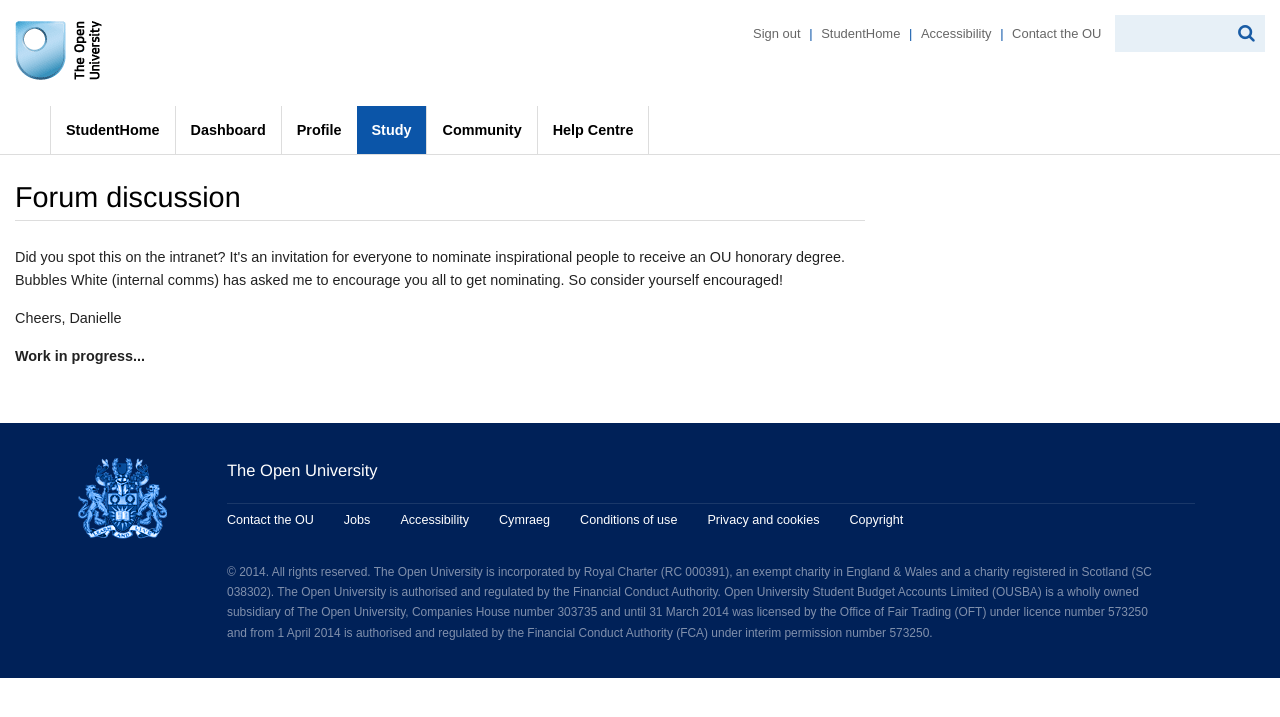
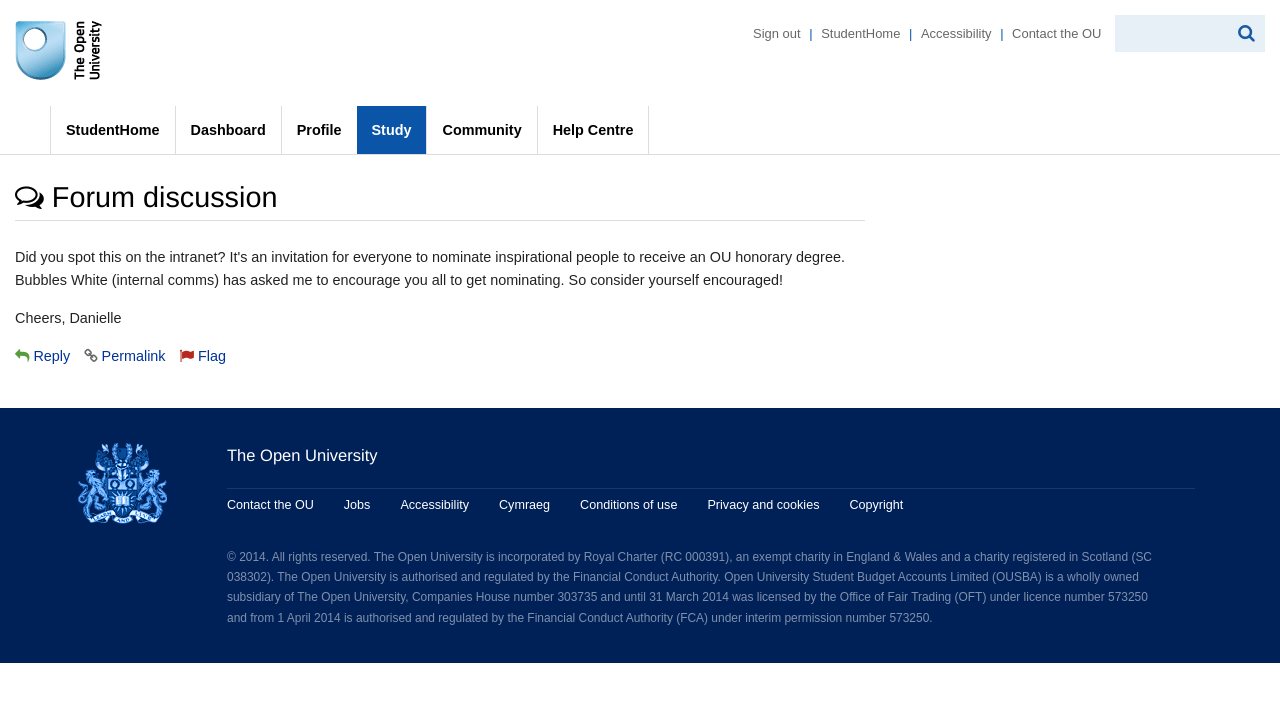
Before and after one commit to the-open-university/student-theme-framework, a Jekyll site: the page built from example-pages-forum-discussion.html, in a window 1280 px wide. Shown: the top 717 px of the page. Built offline with Jekyll 4.4.1, drawn with Linux system fonts in a browser that asks for light colours; nearby versions of some CDN libraries.

Commit message:
forum discussion page work in prog

```diff
--- a/example-pages-forum-discussion.html
+++ b/example-pages-forum-discussion.html
@@ -32,14 +32,44 @@ ident: true
 
 <div id="ou-content" class="ou-content">
 
-<h1>{{ page.title }}</h1>
+<h1><i class="fa fa-comments-o"></i> {{ page.title }}</h1>
 
 
+<div class="ou-forum-discussion">
+
+<div class="ou-forum-post ou-forum-post-first">
+
+<div class="ou-forum-post-name">
+
+</div> <!-- end ou-forum-post-name -->
+
+<div class="ou-forum-post-content">
 
 <p>Did you spot this on the intranet? It's an invitation for everyone to nominate inspirational people to receive an OU honorary degree. Bubbles White (internal comms) has asked me to encourage you all to get nominating. So consider yourself encouraged!</p>
 
 <p>Cheers, Danielle</p>
-<p><strong>Work in progress...</strong></p>
+
+</div> <!-- end ou-forum-post-content -->
+
+<div class="ou-forum-post-links">
+
+<ul>
+<li><a href="#"><i class="fa fa-reply"></i> Reply</a></li>
+<li><a href="#"><i class="fa fa-link"></i> Permalink</a></li>
+<li><a href="#"><i class="fa fa-flag"></i> Flag</a></li>
+</ul>
+
+</div> <!-- end ou-forum-post-links -->
+
+</div> <!-- end ou-forum-post-first -->
+
+
+
+</div> <!-- end ou-forum-discussion -->
+
+
+
+
 </div>
 <!-- end ou-content -->
 </div> <!-- end ou-region1 -->
--- a/gui/images-and-objects.css
+++ b/gui/images-and-objects.css
@@ -309,6 +309,38 @@ a.ou-advert .ou-advert-highlighted {
 }
 
 
+/*
+-------------------------------------------
+	Forums
+-------------------------------------------
+*/
+
+
+#ou-content .ou-forum-post-links ul,
+#ou-content .ou-forum-post-links ul li {
+	list-style:none;
+	margin:0;
+	padding:0;
+}
+
+#ou-content .ou-forum-post-links ul li:before {content:none;}
+
+#ou-content .ou-forum-post-links ul li {
+	display:inline;
+	margin-right:10px;
+}
+
+#ou-content .ou-forum-post-links ul li a {
+	text-decoration:none;
+}
+
+.ou-forum-post-links i.fa-reply {color:#539d3c;}
+.ou-forum-post-links i.fa-link {color:#666;}
+.ou-forum-post-links i.fa-flag {color:#b52a1e;}
+
+
+
+
 @media only screen and (max-width: 400px), screen and (max-device-width: 400px) {
 
 img.ou-go1,
```
